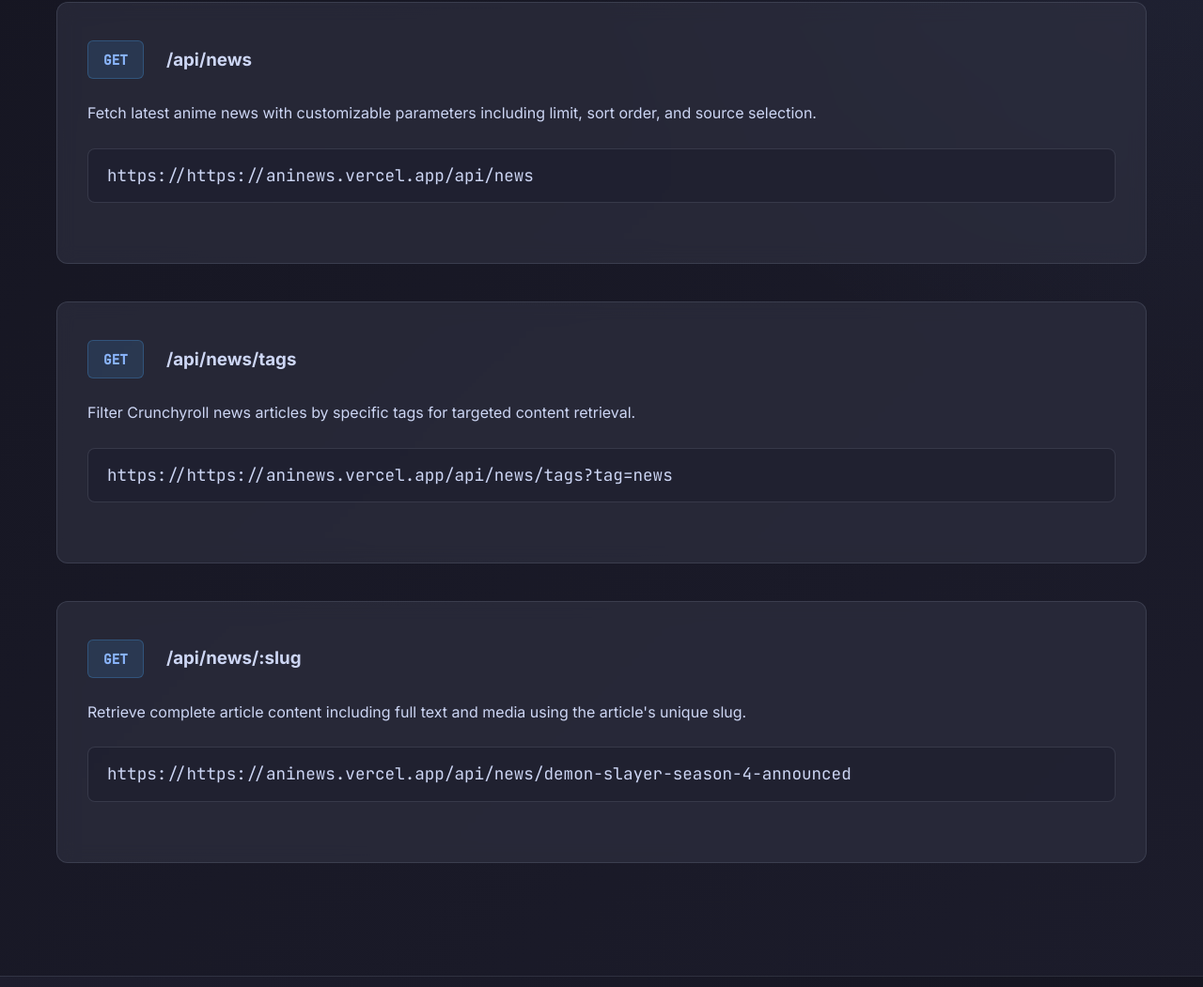
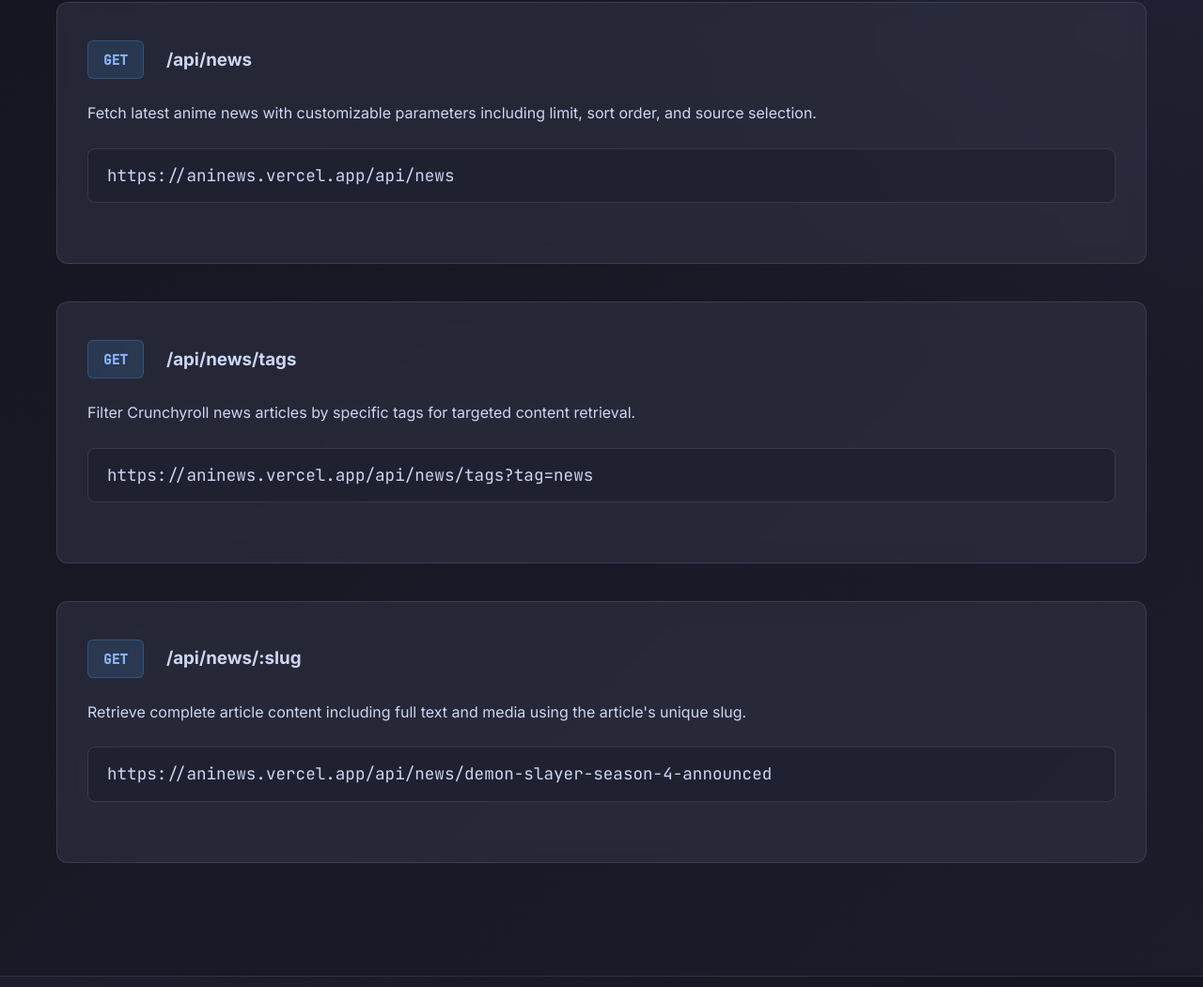
Before and after one commit to Shineii86/AniNewsAPI, a website: page public/index.html in a window 1280 px wide. Shown: the part 2105-3156 px from the top of the page at 94% size. Drawn offline with Linux system fonts and the light colour scheme.

Commit message:
Update index.html

```diff
--- a/public/index.html
+++ b/public/index.html
@@ -713,7 +713,7 @@
           <h3>/api/news</h3>
         </div>
         <p>Fetch latest anime news with customizable parameters including limit, sort order, and source selection.</p>
-        <div class="endpoint-url">https://https://aninews.vercel.app/api/news</div>
+        <div class="endpoint-url">https://aninews.vercel.app/api/news</div>
       </div>
 
       <!-- /api/news/tags -->
@@ -723,7 +723,7 @@
           <h3>/api/news/tags</h3>
         </div>
         <p>Filter Crunchyroll news articles by specific tags for targeted content retrieval.</p>
-        <div class="endpoint-url">https://https://aninews.vercel.app/api/news/tags?tag=news</div>
+        <div class="endpoint-url">https://aninews.vercel.app/api/news/tags?tag=news</div>
       </div>
 
       <!-- /api/news/:slug -->
@@ -733,7 +733,7 @@
           <h3>/api/news/:slug</h3>
         </div>
         <p>Retrieve complete article content including full text and media using the article's unique slug.</p>
-        <div class="endpoint-url">https://https://aninews.vercel.app/api/news/demon-slayer-season-4-announced</div>
+        <div class="endpoint-url">https://aninews.vercel.app/api/news/demon-slayer-season-4-announced</div>
       </div>
     </div>
   </section>
```
